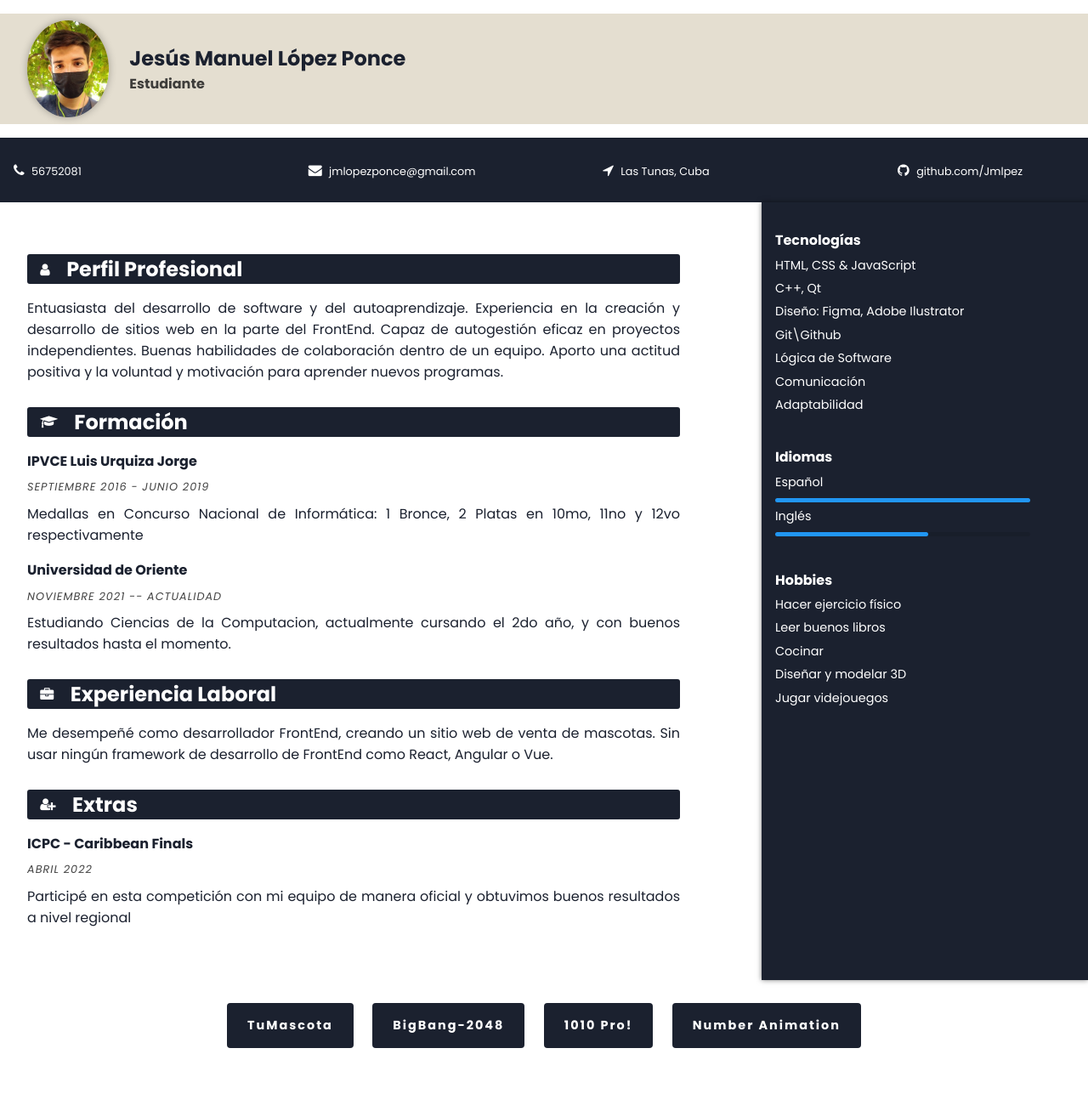
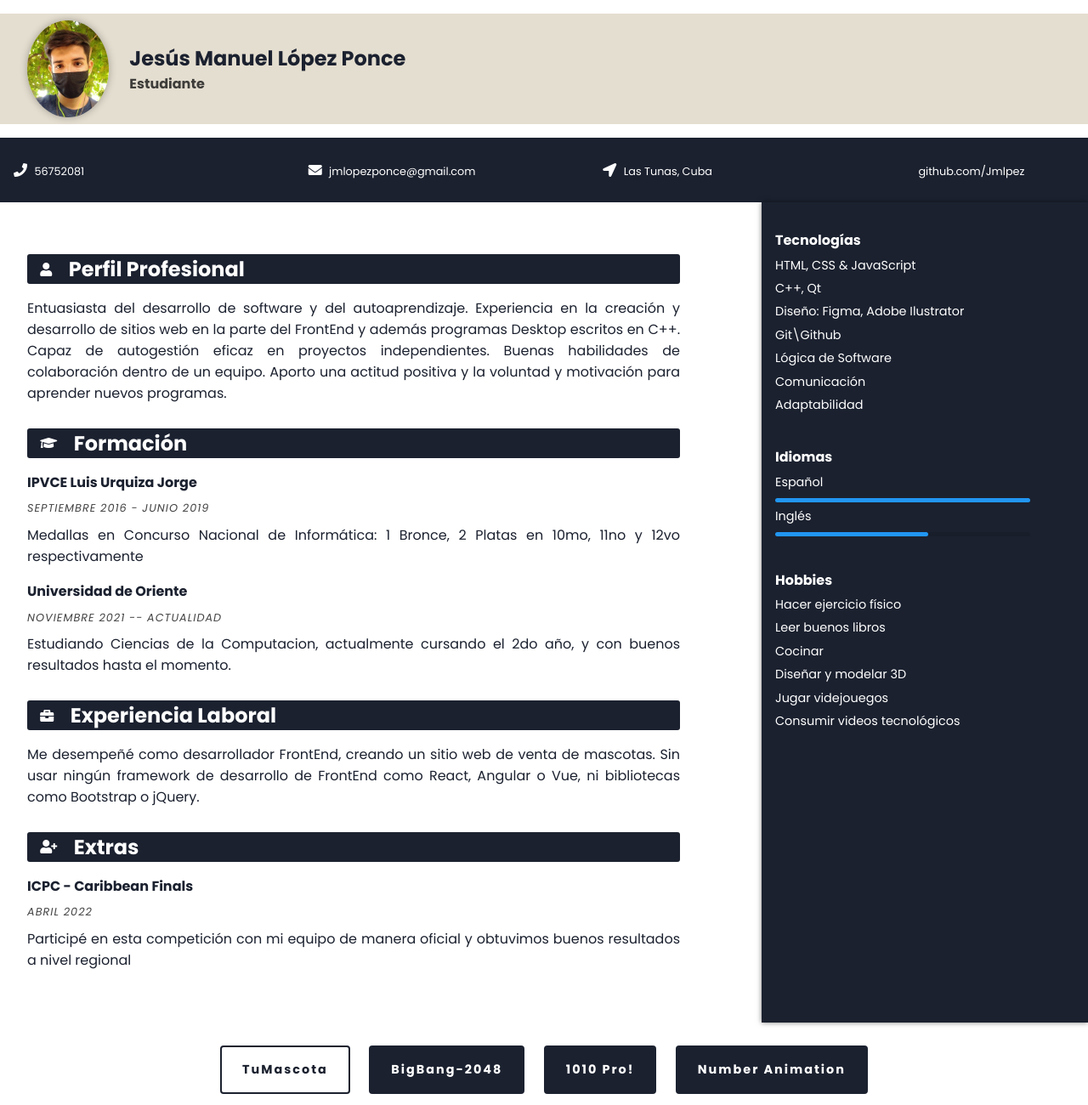
Before and after one commit to Jmlpez/Jmlpez.github.io, a plain HTML site: page index.html in a window 1280 px wide. Shown: the top 1300 px of the page at 85% size. Drawn offline with Linux system fonts and the light colour scheme.

Commit message:
Cambios en la info y en el estilo

```diff
--- a/css/style.css
+++ b/css/style.css
@@ -213,6 +213,15 @@ body {
     font-size: 0.9rem;
     margin: 0.7rem;
     padding: 1rem;
+    border: 2px solid #1b212f;
+    transition: all 0.4s ease;
+    min-width: 13rem;
+    text-align: center;
+}
+
+.btn-item__active {
+    color: #1b212f;
+    background: #fff;
 }
 
 .gallery {
@@ -279,6 +288,7 @@ body {
     }
     .btn-item {
         padding: 1rem 1.5rem;
+        min-width: auto;
     }
     .project {
         flex-direction: row;
--- a/index.html
+++ b/index.html
@@ -7,6 +7,12 @@
         <title>Curriculum</title>
         <link rel="stylesheet" href="./css/font-awesome.min.css" />
         <link rel="stylesheet" href="./css/style.css" />
+        <link
+            rel="stylesheet"
+            href="https://use.fontawesome.com/releases/v5.8.1/css/all.css"
+            integrity="sha384-50oBUHEmvpQ+1lW4y57PTFmhCaXp0ML5d60M1M7uH2+nqUivzIebhndOJK28anvf"
+            crossorigin="anonymous"
+        />
         <link rel="preconnect" href="https://fonts.googleapis.com" />
         <link rel="preconnect" href="https://fonts.gstatic.com" crossorigin />
         <link
@@ -56,9 +62,10 @@
                     <article class="section__article">
                         <p class="article-info">
                             Entuasiasta del desarrollo de software y del autoaprendizaje. Experiencia en la creación y
-                            desarrollo de sitios web en la parte del FrontEnd. Capaz de autogestión eficaz en proyectos
-                            independientes. Buenas habilidades de colaboración dentro de un equipo. Aporto una actitud
-                            positiva y la voluntad y motivación para aprender nuevos programas.
+                            desarrollo de sitios web en la parte del FrontEnd y además programas Desktop escritos en
+                            C++. Capaz de autogestión eficaz en proyectos independientes. Buenas habilidades de
+                            colaboración dentro de un equipo. Aporto una actitud positiva y la voluntad y motivación
+                            para aprender nuevos programas.
                         </p>
                     </article>
                 </section>
@@ -92,7 +99,8 @@
                     <article class="section__article">
                         <p class="article-info">
                             Me desempeñé como desarrollador FrontEnd, creando un sitio web de venta de mascotas. Sin
-                            usar ningún framework de desarrollo de FrontEnd como React, Angular o Vue.
+                            usar ningún framework de desarrollo de FrontEnd como React, Angular o Vue, ni bibliotecas
+                            como Bootstrap o jQuery.
                         </p>
                     </article>
                 </section>
@@ -149,6 +157,7 @@
                         <li class="aside-list__item">Cocinar</li>
                         <li class="aside-list__item">Diseñar y modelar 3D</li>
                         <li class="aside-list__item">Jugar videjouegos</li>
+                        <li class="aside-list__item">Consumir videos tecnológicos</li>
                     </ul>
                 </section>
             </aside>
@@ -157,7 +166,7 @@
         <article>
             <nav class="btn-navbar">
                 <ul class="btn-list">
-                    <li class="btn-item">TuMascota</li>
+                    <li class="btn-item btn-item__active">TuMascota</li>
                     <li class="btn-item">BigBang-2048</li>
                     <li class="btn-item">1010 Pro!</li>
                     <li class="btn-item">Number Animation</li>
--- a/js/app.js
+++ b/js/app.js
@@ -11,8 +11,11 @@ document.addEventListener("DOMContentLoaded", () => {
 const showProject = (i) => {
     if (idx == i) return;
     projects[idx].classList.add("hide");
+    btns[idx].classList.remove("btn-item__active");
     idx = i;
     projects[idx].classList.remove("hide");
+    btns[idx].classList.add("btn-item__active");
+
     gallery.style.height = projects[idx].clientHeight + "px";
 };
 
```
